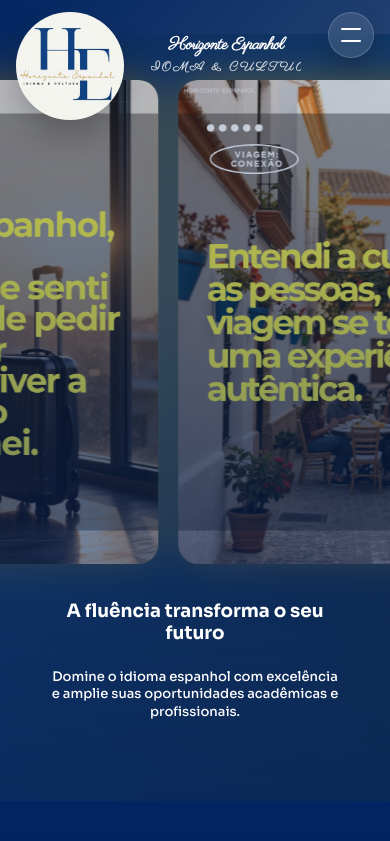
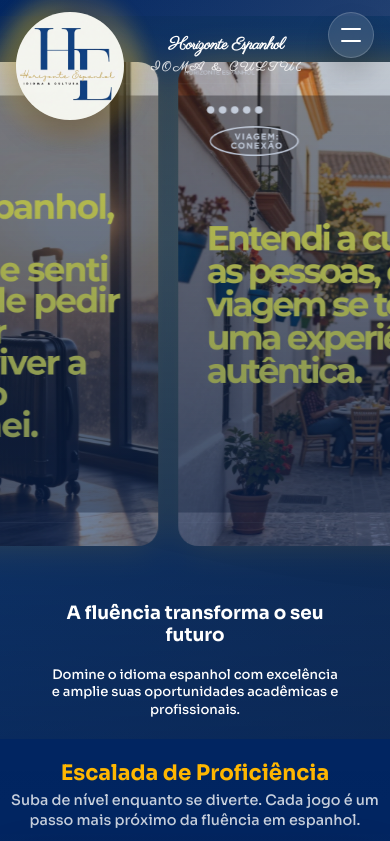
Before and after one commit to FerreyraBrian/LandingPage, a React (Vite) app: page / in a window 390 px wide. Shown: the top 841 px of the page. Built offline with nearby package versions, Linux system fonts and the light colour scheme; a web font is replaced by a local one.

Commit message:
onemoretime

```diff
--- a/src/components/CelestialCarousel/CelestialCarousel.module.css
+++ b/src/components/CelestialCarousel/CelestialCarousel.module.css
@@ -12,8 +12,9 @@
   /* align hero content to the bottom so spacing to the container is consistent */
   justify-content: flex-end;
   align-items: center;
-  padding: clamp(22px, 4vw, 40px) var(--section-padding-inline) var(--hero-bottom);
-  margin-bottom: var(--section-gap);
+  gap: var(--section-gap);
+  padding: clamp(22px, 4vw, 40px) var(--section-padding-inline) 0;
+  margin-bottom: 0;
 }
 
 .overlay {
@@ -100,7 +101,7 @@
   width: min(100%, 920px);
   display: flex;
   flex-direction: column;
-  gap: 22px;
+  gap: var(--section-gap);
   padding: 0 20px;
   box-sizing: border-box;
 }
@@ -117,7 +118,8 @@
 }
 
 .heroSubtitleBlock {
-  margin-top: 12px;
+  margin-top: 0;
+  margin-bottom: var(--hero-bottom);
   width: min(100%, 860px);
 }
 
@@ -139,12 +141,11 @@
   }
 
   .heroText {
-    margin-top: 16px;
+    margin-top: 0;
   }
 
   .heroCopy {
-    padding: 10px 12px 12px;
-    gap: 18px;
+    padding: 10px 12px 0;
   }
 }
 
@@ -157,12 +158,11 @@
   }
 
   .heroText {
-    margin-top: 16px;
+    margin-top: 0;
   }
 
   .heroCopy {
-    padding: 10px 10px 12px;
-    gap: 18px;
+    padding: 10px 10px 0;
   }
 }
 
@@ -170,7 +170,7 @@
   .carouselContainer {
     min-height: auto;
     height: auto;
-    padding: 24px 14px 20px;
+    padding: 24px 14px 0;
     margin-top: 0;
     margin-bottom: 0;
   }
@@ -194,12 +194,11 @@
     gap: 18px;
     padding: 0 14px 0;
     width: min(96vw, 520px);
-    margin-top: 42px;
+    margin-top: 0;
   }
 
   .heroCopy {
-    padding: 16px 12px;
-    gap: 18px;
+    padding: 16px 12px 0;
   }
 
   .heroTitleBlock {
@@ -207,7 +206,7 @@
   }
 
   .heroSubtitleBlock {
-    margin-top: 10px;
+    margin-top: 0;
   }
 
   .heroText h1 {
@@ -235,7 +234,7 @@
   .carouselContainer {
     min-height: auto;
     height: auto;
-    padding: 24px 12px 80px;
+    padding: 24px 12px 0;
     margin-top: 0;
     margin-bottom: 0;
   }
@@ -261,12 +260,11 @@
   }
 
   .heroCopy {
-    padding: 0 14px;
-    gap: 18px;
+    padding: 0 14px 0;
   }
 
   .heroSubtitleBlock {
-    margin-top: 10px;
+    margin-top: 0;
   }
 
   .slide {
@@ -279,7 +277,7 @@
   .carouselContainer {
     min-height: auto;
     height: auto;
-    padding: 24px 8px 80px;
+    padding: 24px 8px 0;
     margin-top: 0;
     margin-bottom: 0;
   }
@@ -305,12 +303,11 @@
   }
 
   .heroCopy {
-    padding: 0 8px;
-    gap: 16px;
+    padding: 0 8px 0;
   }
 
   .heroSubtitleBlock {
-    margin-top: 8px;
+    margin-top: 0;
   }
 
   .slide {
@@ -323,7 +320,7 @@
   .carouselContainer {
     min-height: auto;
     height: auto;
-    padding: 24px 8px 80px;
+    padding: 24px 8px 0;
     margin-top: 0;
     margin-bottom: 0;
   }
@@ -348,12 +345,11 @@
   }
 
   .heroCopy {
-    padding: 0 8px;
-    gap: 14px;
+    padding: 0 8px 0;
   }
 
   .heroSubtitleBlock {
-    margin-top: 8px;
+    margin-top: 0;
   }
 
   .slide {
@@ -367,7 +363,7 @@
   .carouselContainer {
     min-height: auto;
     height: auto;
-    padding: 24px 6px 80px;
+    padding: 24px 6px 0;
     margin-top: 0;
     margin-bottom: 0;
   }
@@ -393,11 +389,10 @@
 
   .heroCopy {
     padding: 0 6px;
-    gap: 14px;
   }
 
   .heroSubtitleBlock {
-    margin-top: 8px;
+    margin-top: 0;
   }
 
   .slide {
@@ -411,7 +406,7 @@
   .carouselContainer {
     min-height: auto;
     height: auto;
-    padding: 24px 6px 80px;
+    padding: 24px 6px 0;
     margin-top: 0;
     margin-bottom: 0;
   }
@@ -426,8 +421,7 @@
   }
 
   .heroCopy {
-    padding: 0 6px;
-    gap: 12px;
+    padding: 0 6px 0;
   }
 
   .heroText h1 {
--- a/src/components/GamesSection/Game1.tsx
+++ b/src/components/GamesSection/Game1.tsx
@@ -84,7 +84,7 @@ export default function Game1({ onComplete, isCompleted }: Props) {
 
   return (
     <div className={styles.gameCard}>
-      <h3 className={styles.gameTitle}>Nível A1 · Primeiros Passos</h3>
+      <h3 className={styles.gameTitle}>Nível 1 · Primeiros Passos</h3>
       <p className={styles.questionText}>{QUESTIONS[currentQ].q}</p>
 
       <div className={styles.optionsGrid}>
--- a/src/components/GamesSection/Game2.tsx
+++ b/src/components/GamesSection/Game2.tsx
@@ -71,7 +71,7 @@ export default function Game2({ onComplete, isCompleted }: Props) {
 
   return (
     <div className={styles.gameCard}>
-      <h3 className={styles.gameTitle}>Nível A2 · Descrevendo o Mundo</h3>
+      <h3 className={styles.gameTitle}>Nível 2 · Descrevendo o Mundo</h3>
       <p className={styles.questionText}>{QUESTIONS[currentQ].q}</p>
 
       <div className={styles.optionsGrid} style={{ gridTemplateColumns: '1fr 1fr' }}>
--- a/src/components/GamesSection/Game3.tsx
+++ b/src/components/GamesSection/Game3.tsx
@@ -86,7 +86,7 @@ export default function Game3({ onComplete, isCompleted }: Props) {
 
   return (
     <div className={styles.gameCard}>
-      <h3 className={styles.gameTitle}>Nível B1 · Contando Histórias</h3>
+      <h3 className={styles.gameTitle}>Nível 3 · Contando Histórias</h3>
       <p className={styles.questionText}>
         {QUESTIONS[currentQ].q.replace('____', '_____')} <br />
         <small style={{ color: 'var(--blue-sky)', fontSize: '0.9rem' }}>
--- a/src/components/GamesSection/Game4.tsx
+++ b/src/components/GamesSection/Game4.tsx
@@ -168,7 +168,7 @@ export default function Game4({ onComplete, isCompleted }: Props) {
 
   return (
     <div className={styles.gameCard}>
-      <h3 className={styles.gameTitle}>Nível B2 · Narrativas e Opiniões</h3>
+      <h3 className={styles.gameTitle}>Nível 4 · Narrativas e Opiniões</h3>
       <p className={styles.questionText}>Forma la frase correcta ordenando las palabras:</p>
 
       <div className={styles.sentenceBuilder} style={{ minHeight: '60px', background: 'rgba(0,0,0,0.2)', borderRadius: '10px', padding: 'var(--section-container-padding)', marginBottom: 'var(--section-gap)', display: 'flex', flexWrap: 'wrap', gap: '10px', border: `2px solid ${status === 'correct' ? '#4caf50' : status === 'incorrect' ? 'var(--red-energy)' : 'var(--blue-sky)'}` }}>
@@ -197,7 +197,7 @@ export default function Game4({ onComplete, isCompleted }: Props) {
           <div className={styles.finishModalContent}>
             <h3 className={styles.finishModalTitle}>¡Felicidades!</h3>
             <p className={styles.finishModalText}>
-              Você completou o nível B2 com sucesso.
+              Você completou o nível 4 com sucesso.
             </p>
             <p className={styles.finishModalText}>
               {weeklyReloadMessage}
--- a/src/components/GamesSection/Game5.tsx
+++ b/src/components/GamesSection/Game5.tsx
@@ -81,7 +81,7 @@ export default function Game5({ onComplete, isCompleted }: Props) {
 
   return (
     <div className={styles.gameCard} style={{ border: '2px solid var(--yellow-horizon)' }}>
-      <h3 className={styles.gameTitle} style={{ color: 'var(--yellow-horizon)' }}>Nível C1 · O Desafio Final</h3>
+      <h3 className={styles.gameTitle} style={{ color: 'var(--yellow-horizon)' }}>Nível 5 · O Desafio Final</h3>
 
       <div style={{ background: 'rgba(255, 183, 0, 0.1)', padding: 'var(--section-container-padding)', borderRadius: '15px', marginBottom: 'var(--section-gap)' }}>
         <p style={{ marginBottom: 'var(--space-2)', color: 'var(--blue-sky)' }}>Escolha la opción correcta para completar cada frase con soltura avanzada.</p>
--- a/src/components/GamesSection/GamesSection.module.css
+++ b/src/components/GamesSection/GamesSection.module.css
@@ -4,6 +4,10 @@
   background-color: var(--bg-color);
   position: relative;
   overflow: hidden;
+}
+
+.heroAfterHero {
+  padding-top: var(--section-gap) !important;
 }
 
 .section::before {
--- a/src/components/Header/Header.module.css
+++ b/src/components/Header/Header.module.css
@@ -8,7 +8,7 @@
   align-items: center;
   z-index: 110;
   background: transparent;
-  margin-bottom: -92px;
+  margin-bottom: -110px;
 }
 
 .logoContainer {
@@ -19,11 +19,46 @@
   min-width: 0;
 }
 
+.logoButton {
+  display: inline-flex;
+  position: relative;
+  border-radius: 50%;
+  padding: 0;
+  margin: 0;
+  border: none;
+  background: transparent;
+  text-decoration: none;
+  cursor: pointer;
+}
+
+.logoButton:focus-visible {
+  outline: 3px solid rgba(255, 215, 0, 0.9);
+  outline-offset: 6px;
+}
+
 .logoWrapper {
+  position: relative;
   display: flex;
   align-items: center;
   justify-content: center;
   transform: translateY(0);
+  z-index: 0;
+}
+
+.logoWrapper::before {
+  content: '';
+  position: absolute;
+  inset: -18px;
+  border-radius: 50%;
+  background:
+    radial-gradient(circle at 30% 30%, rgba(255, 215, 0, 0.28), transparent 36%),
+    radial-gradient(circle at 70% 40%, rgba(255, 255, 255, 0.22), transparent 22%),
+    conic-gradient(from 90deg, rgba(255, 205, 60, 0.32), rgba(255, 175, 35, 0.18) 25%, rgba(255, 205, 60, 0.25) 50%, rgba(255, 175, 35, 0.18) 75%, rgba(255, 205, 60, 0.32));
+  filter: blur(10px);
+  opacity: 0.92;
+  transform: scale(0.96);
+  animation: rotateGlow 18s linear infinite, pulseGlow 3.8s ease-in-out infinite;
+  z-index: -1;
 }
 
 .logoCircle {
@@ -102,6 +137,26 @@
   letter-spacing: 0.18em;
   text-transform: uppercase;
   color: var(--text-muted);
+}
+
+@keyframes rotateGlow {
+  from {
+    transform: rotate(0deg) scale(0.96);
+  }
+  to {
+    transform: rotate(360deg) scale(0.96);
+  }
+}
+
+@keyframes pulseGlow {
+  0%, 100% {
+    opacity: 0.92;
+    transform: scale(0.96);
+  }
+  50% {
+    opacity: 1;
+    transform: scale(1);
+  }
 }
 
 .socials {
--- a/src/components/Header/Header.tsx
+++ b/src/components/Header/Header.tsx
@@ -20,11 +20,19 @@ export default function Header({ theme, onToggleTheme }: HeaderProps) {
   return (
     <header className={styles.header}>
       <div className={styles.logoContainer}>
-        <div className={styles.logoWrapper}>
-          <div className={styles.logoCircle}>
-            <img src="/images/logo-horizonte.png" alt="Horizonte Espanhol" className={styles.logoImage} />
+        <a
+          href="https://api.whatsapp.com/send?phone=5549998212897&text=Ol%C3%A1%2C%20gostaria%20de%20saber%20mais%20sobre%20o%20curso%21"
+          target="_blank"
+          rel="noopener noreferrer"
+          className={styles.logoButton}
+          aria-label="Contato por WhatsApp"
+        >
+          <div className={styles.logoWrapper}>
+            <div className={styles.logoCircle}>
+              <img src="/images/logo-horizonte.png" alt="Horizonte Espanhol" className={styles.logoImage} />
+            </div>
           </div>
-        </div>
+        </a>
       </div>
 
       <div className={styles.brandingSlot}>
```
Also changed, not shown: src/components/GamesSection/GamesSection.tsx (+7 -8 lines).
